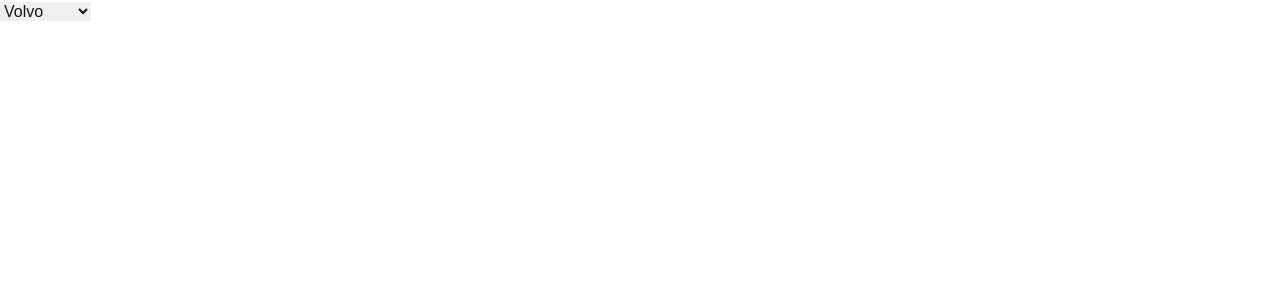
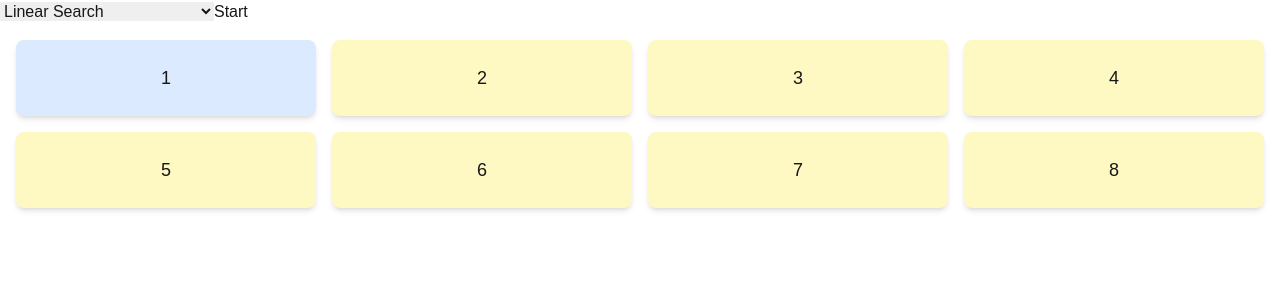
Before and after one commit to RashikShahjahan/algo-viz, a Next.js app: page /search in a window 1280 px wide. Shown: the top 300 px of the page. Built offline with nearby package versions, Linux system fonts and the light colour scheme.

Commit message:
Visualizations for all search algorithms

```diff
--- a/src/app/search/page.tsx
+++ b/src/app/search/page.tsx
@@ -1,10 +1,207 @@
+"use client"
+
+import { ChangeEvent, useEffect, useState } from "react"
+
 export default function Page() {
+  const [selected,setSelected] = useState("Linear Search");
+  const [curr, setCurr] = useState(1);
+  const [tree,setTree] = useState(false);
+
+  const target = 7;
+  const items = [1,2,3,4,5,6,7,8];
+
+  const treeData = {
+    value: 1,
+    left: {
+      value: 2,
+      left: { value: 4 },
+      right: { value: 5 },
+    },
+    right: {
+      value: 3,
+      left: { value: 6 },
+      right: { value: 7 },
+    },
+  };
+
+  const Arr = () => {
+
     return (
-      <select>
-        <option value="volvo">Volvo</option>
-        <option value="saab">Saab</option>
-        <option value="mercedes">Mercedes</option>
-        <option value="audi">Audi</option>
-      </select>
+      <div className="grid grid-cols-1 sm:grid-cols-2 md:grid-cols-3 lg:grid-cols-4 gap-4 p-4">
+        {items.map((item, index) => {
+          let bgColor = "bg-yellow-100"
+
+          if (curr === item){
+            bgColor = "bg-blue-100"
+          }
+
+          return(
+            <div
+            key={index}
+            className={`${bgColor} p-6 rounded-lg shadow-md text-center font-medium text-lg`}
+          >
+            {item}
+          </div>
+          )
+        }
+      )}
+      </div>
+    );
+  };
+
+  type TreeNodeProps={
+    value:number;
+    left:object;
+    right:object;
+  }
+
+  const TreeNode = (props:TreeNodeProps ) => {
+    let bgColor = "bg-yellow-100"
+
+    if (curr === props.value){
+      bgColor = "bg-blue-100"
+    }
+    return (
+      <div className="flex flex-col items-center">
+        <div className={`${bgColor} border rounded-md px-4 py-2 shadow-md text-center font-medium text-lg`}>
+          {props.value}
+        </div>
+        <div className="flex mt-4 space-x-4">
+          {props.left && <TreeNode {...props.left}/>}
+          {props.right && <TreeNode {...props.right} />}
+        </div>
+      </div>
+    );
+  };
+
+  const BinaryTree = () => {
+
+
+    return (
+      <div className="flex justify-center items-center min-h-screen bg-gray-100">
+        <TreeNode {...treeData} />
+      </div>
+    );
+  };
+
+
+  const onButtonCLick = async ()=>{
+    if(selected === "Linear Search"){
+      setCurr(1)
+      await LinearSearch()
+    }
+    else if(selected === "Binary Search"){
+      setCurr(4);
+      await BinarySearch();
+    }
+    else if(selected === "Breadth-First Search (BFS)"){
+      setCurr(1);
+      await BreadthFirstSearch();
+    }
+    else if(selected === "Depth-First Search (DFS)"){
+      setCurr(1);
+      await DepthFirstSearch();
+    }
+
+  }
+
+
+  const onChangeHandler = (e: ChangeEvent<HTMLSelectElement>)=>{
+        setSelected(e.target.value);
+        if(e.target.value === "Depth-First Search (DFS)" || e.target.value === "Breadth-First Search (BFS)" ){
+          setTree(true);
+        }
+        else{
+          setTree(false);
+        }
+  };
+
+  const delay = (ms: number | undefined) => new Promise(resolve => setTimeout(resolve, ms));
+
+  const LinearSearch = async () =>{
+    for (let item of items) {
+      await delay(500);
+      if (item === target) {
+        setCurr(item)
+        return;
+      }
+      setCurr(item);
+    }
+  };
+
+
+  const BinarySearch = async () =>{
+      let lo =0;
+      let hi = items.length-1;
+      let mid;
+
+      while( lo<=hi-1){
+        await delay(500);
+        mid = Math.floor((lo+hi)/2);
+        setCurr(items[mid]);
+        if (items[mid] === target){
+          return;
+        }
+        else if(mid > target){
+          hi = mid-1;
+        }
+        else if(mid < target){
+          lo = mid+1;
+        }
+
+      }
+  }
+
+  const BreadthFirstSearch = async () =>{
+    let queue = [treeData];
+    while (queue.length !=0){
+      await delay(500);
+      const node = queue.shift();
+      const val = node?.value;
+      setCurr(val);
+      console.log(val)
+      if (val === target){
+        return;
+      }
+      queue.push(node.left);
+      queue.push(node.right);
+    }
+
+  }
+
+
+
+  const DepthFirstSearch = async () =>{
+    let stack = [treeData];
+    while (stack.length !=0){
+      await delay(500);
+      const node = stack.pop();
+      const val = node?.value;
+      setCurr(val);
+      console.log(val)
+      if (val === target){
+        return;
+      }
+      stack.push(node.left);
+      stack.push(node.right);
+    }
+  }
+
+
+
+
+    return (
+      <div>
+        <select  onChange={(e)=>onChangeHandler(e)}>
+          <option value="Linear Search">Linear Search</option>
+          <option value="Binary Search">Binary Search</option>
+          <option value="Depth-First Search (DFS)">Depth-First Search (DFS)</option>
+          <option value="Breadth-First Search (BFS)">Breadth-First Search (BFS)</option>
+        </select>
+        <button onClick={(e)=>onButtonCLick()}>Start</button>
+          {tree && <BinaryTree/>}
+          {!tree && <Arr/>}
+
+      </div>
     )
   }
```
